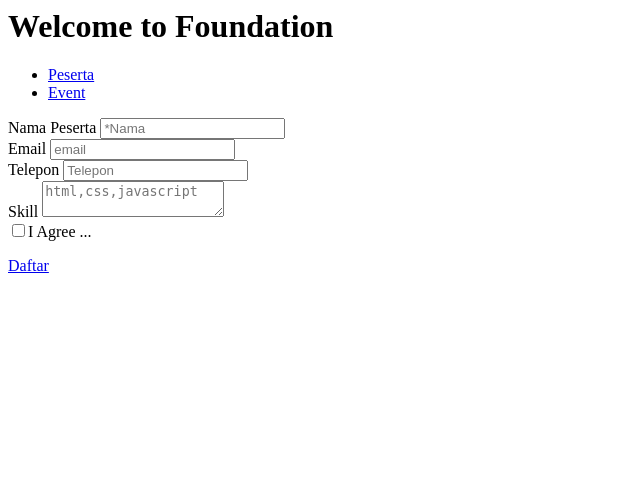
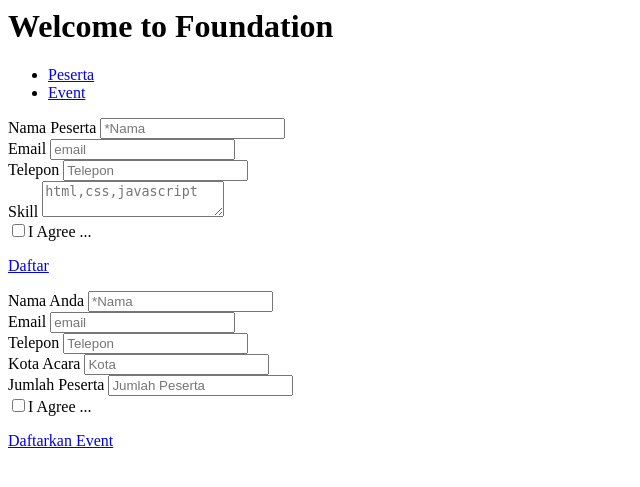
Before and after one commit to darulfazhal/lailatulcoding, a PHP site: the page made by application/views/welcome_message.php in a window 1280 px wide. Shown: the top 487 px of the page, without its empty margins (0-640 px from the left). Run offline with PHP 8.4, Linux system fonts and the light colour scheme; the template is opened without the code that fills it, so the values that code supplies are empty.

Commit message:
form event
menambah form event

```diff
--- a/application/views/welcome_message.php
+++ b/application/views/welcome_message.php
@@ -74,8 +74,50 @@
 
 				</form>
   			</div>
-		  	<div class="content" id="panel2">
+		  	<div class="content right" id="panel2">
+		     	<form action="welcome/daftar_peserta">
+				  <div class="row">
+				    <div class="large-6 columns">
+				      <label>Nama Anda</label>
+				      <input type="text" placeholder="*Nama " name="nama_pemohon"/>
+				    </div>
+				  </div>
+				  <div class="row">
+				    <div class="large-6 medium-4 columns">
+				      <label>Email</label>
+				      <input type="email" placeholder="email" name="email"/>
+				    </div>
 
+				  </div>
+				   <div class="row">
+				    <div class="large-6 medium-4 columns">
+				      <label>Telepon</label>
+				      <input type="text" placeholder="Telepon" name="telepon"/>
+				    </div>
+
+				  </div>
+				   <div class="row">
+				    <div class="large-6 medium-4 columns">
+				      <label>Kota Acara</label>
+				      <input type="text" placeholder="Kota" name="kota"/>
+				    </div>
+
+				  </div>
+				  <div class="row">
+				    <div class="large-6 medium-4 columns">
+				      <label>Jumlah Peserta</label>
+				      <input type="number" placeholder="Jumlah Peserta" name="jml_peserta"/>
+				    </div>
+
+				  </div>
+				<input type="checkbox" name="agree" value="agree" id="agree"><label for="agree">I Agree ...</label>
+				  <div class="row">
+				    <div class="large-12 columns">
+				    <p><a href="#" class="small button">Daftarkan Event</a>
+				    </div>
+				  </div>
+
+				</form>
 		  	</div>
 
 		</div>
```
